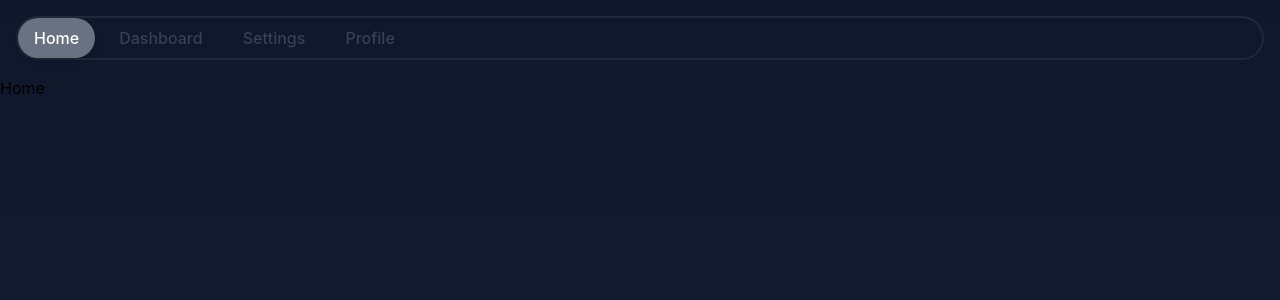
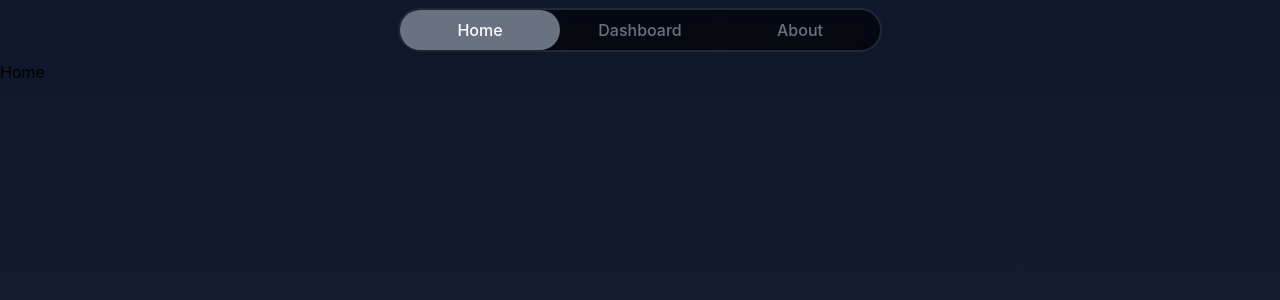
Before and after one commit to Goodkhau/ChessApp, a React app in the folder Frontend/ChessApp/: page / in a window 1280 px wide. Shown: the top 300 px of the page. Built offline with nearby package versions, Linux system fonts and the light colour scheme; the HTML template or start-up script is replaced by a standard one.

Commit message:
Upgraded styles

```diff
--- a/Frontend/ChessApp/src/App.tsx
+++ b/Frontend/ChessApp/src/App.tsx
@@ -8,15 +8,14 @@ export default function App2() {
 	const currentPage = useStore((state) => state.currentPage);
 
 	const pageVariants = {
-		initial: { opacity: 0, y: 20 },
+		initial: { opacity: 0, y: 100 },
 		animate: { opacity: 1, y: 0 },
-		exit: { opacity: 0, y: -20 },
+		exit: { opacity: 0, y: -100 },
 	};
 
 	return (
 		<main className="min-h-screen">
 			<Navigation />
-
 			<AnimatePresence mode="wait">
 				<motion.main
 					key={currentPage}
@@ -26,10 +25,11 @@ export default function App2() {
 					exit="exit"
 					transition={{ duration: 0.2 }}
 				>
-					{currentPage === 'home' && <HomePage />}
-					{currentPage === 'dashboard' && <ChessPage />}
-					{currentPage === 'settings' && <SettingsPage />}
-					{currentPage === 'profile' && <ProfilePage />}
+					<div className="py-4">
+						{currentPage === 'home' && <HomePage />}
+						{currentPage === 'dashboard' && <ChessPage />}
+						{currentPage === 'about' && <AboutPage />}
+					</div>
 				</motion.main>
 			</AnimatePresence>
 		</main>
@@ -37,5 +37,4 @@ export default function App2() {
 }
 
 function HomePage() {return (<>Home</>);}
-function SettingsPage() {return (<>Settings</>);}
-function ProfilePage() {return (<>Profile</>);}
+function AboutPage() {return (<>Profile</>);}
--- a/Frontend/ChessApp/src/Navigation.tsx
+++ b/Frontend/ChessApp/src/Navigation.tsx
@@ -1,37 +1,32 @@
 // Navigation.tsx
 import { useStore } from './Store.ts';
 
-function Navigation() {
+export default function Navigation() {
 	const { currentPage, setPage } = useStore();
 
 	const navItems = [
 		{ id: 'home', label: 'Home' },
 		{ id: 'dashboard', label: 'Dashboard' },
-		{ id: 'settings', label: 'Settings' },
-		{ id: 'profile', label: 'Profile' },
+		{ id: 'about', label: 'About' },
 	] as const;
 
 	return (
-		<nav className="">
-			<div className="max-w-7xl mx-auto px-4 py-4">
-				<div className="flex space-x-2 border-2 border-gray-800 rounded-full">
+		<nav className="flex z-100 sticky top-2 mx-auto justify-center">
+			<div className="flex border-2 border-gray-800 rounded-full backdrop-blur-sm bg-black/60">
 				{navItems.map((item) => (
 					<button
 						key={item.id}
 						onClick={() => setPage(item.id)}
-							className={`px-4 py-2 rounded-full font-medium transition-all ${
+						className={`w-40 px-4 py-2 rounded-full font-medium transition-all ${
 							currentPage === item.id
 								? 'bg-gray-500 text-white shadow-md'
-									: 'text-gray-700'
+								: 'bg-black/5 text-gray-500'
 						}`}
 					>
 						{item.label}
 					</button>
 				))}
 			</div>
-			</div>
 		</nav>
 	);
 }
-
-export default Navigation;
--- a/Frontend/ChessApp/src/Store.ts
+++ b/Frontend/ChessApp/src/Store.ts
@@ -1,6 +1,6 @@
 import { create } from 'zustand';
 
-type Page = 'home' | 'dashboard' | 'settings' | 'profile';
+type Page = 'home' | 'dashboard' | 'about';
 
 interface AppState {
   // Your existing store data
--- a/Frontend/ChessApp/src/main.tsx
+++ b/Frontend/ChessApp/src/main.tsx
@@ -1,7 +1,7 @@
 import React from "react";
 import ReactDOM from "react-dom/client";
 
-import App from "./App";
+import App from "./App.tsx";
 
 import './index.css';
 
--- a/Frontend/ChessApp/src/tabs/ChessAI/ModelName/components/ChessBoardComponent.tsx
+++ b/Frontend/ChessApp/src/tabs/ChessAI/ModelName/components/ChessBoardComponent.tsx
@@ -20,6 +20,7 @@ export default function ChessBoardComponent({ instanceKey }: {instanceKey: strin
 
 	async function moveAI(): Promise<void> {
 		if (chessEngine.isGameOver()) {
+			setInstancePredictionList(instanceKey, []);
 			return;
 		}
 
```
Lines whose indentation alone changed are shown as unchanged.
